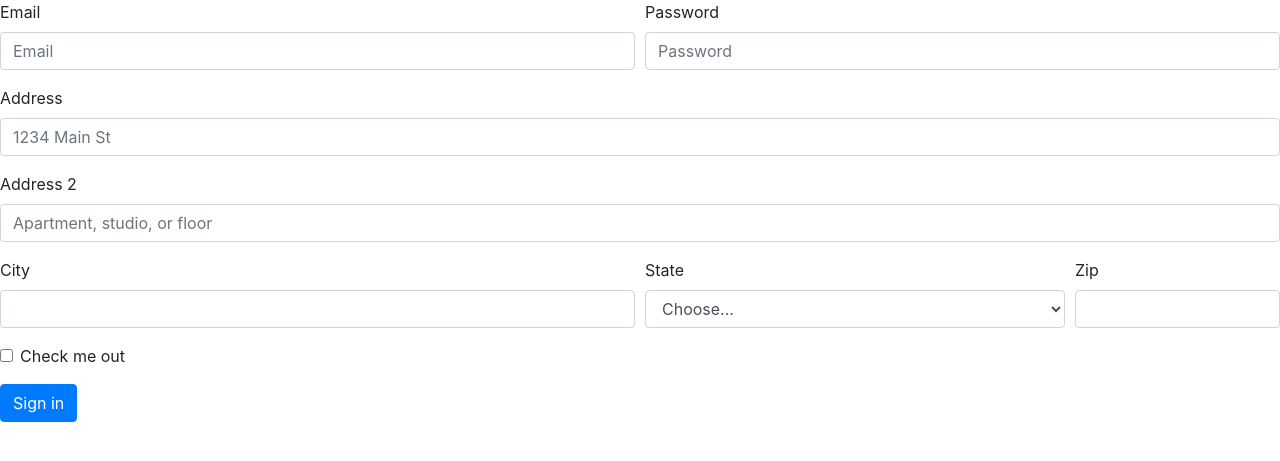
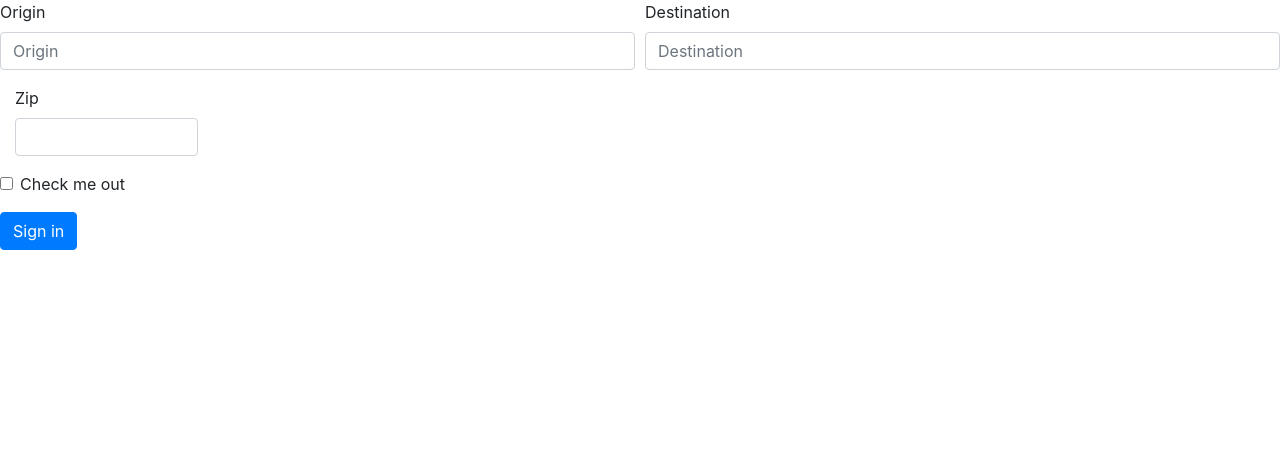
Before and after one commit to delaguardianick/CPS630-Project, a PHP site: page /misc/formSample.php in a window 1280 px wide. Shown: the part 77-538 px from the top of the page. Run offline with PHP 8.4, Linux system fonts and the light colour scheme; some libraries are stand-ins or nearby versions.

Commit message:
trying boostrap form

```diff
--- a/misc/formSample.php
+++ b/misc/formSample.php
@@ -14,34 +14,14 @@
 <form>
   <div class="form-row">
     <div class="form-group col-md-6">
-      <label for="inputEmail4">Email</label>
-      <input type="email" class="form-control" id="inputEmail4" placeholder="Email">
+      <label for="inputOrigin">Origin</label>
+      <input type="text" class="form-control" id="inputOrigin" placeholder="Origin">
     </div>
     <div class="form-group col-md-6">
-      <label for="inputPassword4">Password</label>
-      <input type="password" class="form-control" id="inputPassword4" placeholder="Password">
+      <label for="inputDestination">Destination</label>
+      <input type="type" class="form-control" id="inputDestination" placeholder="Destination">
     </div>
   </div>
-  <div class="form-group">
-    <label for="inputAddress">Address</label>
-    <input type="text" class="form-control" id="inputAddress" placeholder="1234 Main St">
-  </div>
-  <div class="form-group">
-    <label for="inputAddress2">Address 2</label>
-    <input type="text" class="form-control" id="inputAddress2" placeholder="Apartment, studio, or floor">
-  </div>
-  <div class="form-row">
-    <div class="form-group col-md-6">
-      <label for="inputCity">City</label>
-      <input type="text" class="form-control" id="inputCity">
-    </div>
-    <div class="form-group col-md-4">
-      <label for="inputState">State</label>
-      <select id="inputState" class="form-control">
-        <option selected>Choose...</option>
-        <option>...</option>
-      </select>
-    </div>
     <div class="form-group col-md-2">
       <label for="inputZip">Zip</label>
       <input type="text" class="form-control" id="inputZip">
```
